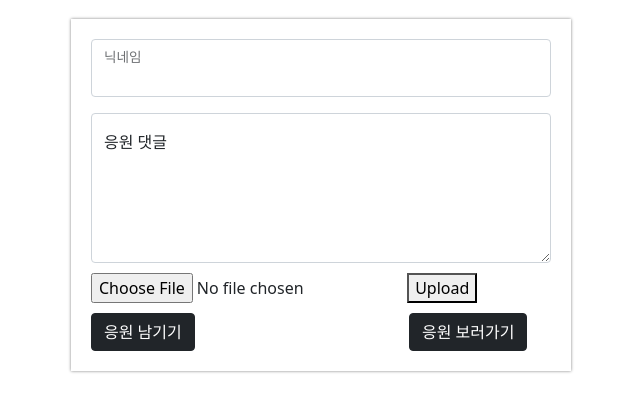
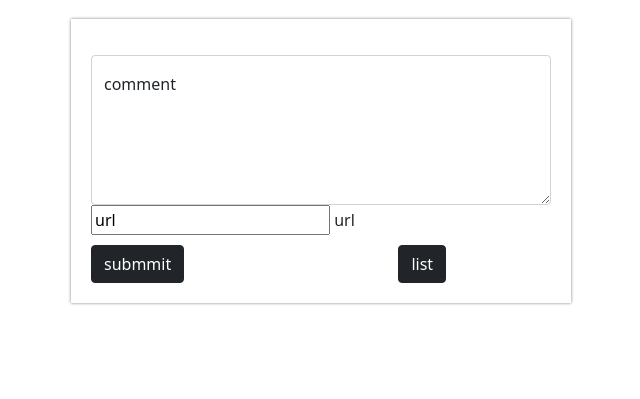
Before and after one commit to Taffymark1/hanghae99-mini-20, a Flask app: page /fanclub in a window 1280 px wide. Shown: the part 401-800 px from the top of the page, without its empty margins (319-959 px from the left). Run offline with Flask 2, Linux system fonts and the light colour scheme.

Commit message:
도와주세ㅛㅛ

```diff
--- a/app.py
+++ b/app.py
@@ -1,7 +1,6 @@
 from flask import *
 from pymongo import MongoClient
 import certifi
-
 
 #mongodb
 ca = certifi.where()
@@ -36,7 +35,14 @@ def login():
     elif userdbpw is None:
         return render_template('login.html')
     else:
+        session['sid'] = request.form['id']
         return redirect('/fanclub')
+
+#logout
+@app.route('/logout')
+def logout():
+    session.pop('id',None)
+    return render_template('login.html')
 
 #commentlist
 @app.route('/list', methods=['GET'])
@@ -46,23 +52,24 @@ def listmain():
 #commentlist
 @app.route('/content', methods=['GET'])
 def listview():
-    exlist = list(db.newjeanscomment.find({},{'_id':False}))
-    return jsonify({'newjeanslist': exlist})
+    exlist = list(db.gallery.find({},{'_id':False}))
+    return jsonify({'gallery': exlist})
 
 
-
-#comentmain
+#photoinsert
 @app.route('/fanclub', methods=['GET','POST'])
 def insert():
-    name = request.form.get('name')
+    photo = request.form.get('photo')
     comment = request.form.get('comment')
 
 #db 넣기
-    if name is not None:
-        db.newjeanscomment.insert_one({'name':name, 'comment':comment, 'num': 0})
-        return render_template('fanclub.html')
+    if photo is not None:
+        db.gallery.insert_one({'photo':photo, 'comment':comment})
+        return render_template('list.html')
     else:
         return render_template('fanclub.html')
+
+
 @app.route('/fanclub/like', methods=['POST'])
 def web_gallery_like_post():
    like_receive = request.form['like_give']
@@ -91,7 +98,7 @@ def signin():
 
 #db 집어넣기
     if userid is not None:
-        db.newjeans.insert_one({'ID': userid, 'PW': userpw, 'NAME': username, 'HP': userhp})
+        db.galleryhost.insert_one({'ID': userid, 'PW': userpw, 'NAME': username, 'HP': userhp})
         return render_template('login.html')
     else:
         return render_template('signin.html')
--- a/javascript/fanclub.js
+++ b/javascript/fanclub.js
@@ -14,18 +14,23 @@ function delete_comment(cardNumber){
 function updateInput(){
     const name = $('#floatingInput').val()
     const comment = $('#floatingTextarea').val()
-    return {name,comment}
+    const url =$('#url').val()
+    return {name,comment,url}
 }
 function plus_comment(){
-        const {name,comment} = updateInput();
+
+        const {photo,comment,url} = updateInput();
 
       	$.ajax({
         type : 'post',
         url : '/fanclub',
-        data : {name,comment}
+        data : {photo,comment,url}
 	  });
 
 }
+
+
+
 
 
 // // const list =
--- a/templates/fanclub.html
+++ b/templates/fanclub.html
@@ -31,26 +31,24 @@
 
 <form action="/fanclub" method="post">
     <div class="myPost">
-        <div class="form-floating mb-3">
-            <input type="text" class="form-control" id="floatingInput" name="name">
-            <label for="floatingInput" id="name">닉네임</label>
+        <div class="form-floating mb-3" id="floatingInput">
+            {% if session['sid']  %}
+            <h3>{{ session['sid']}}</h3>
+            {% endif %}
         </div>
 
         <div class="form-floating">
                 <textarea class="form-control" placeholder="Leave a comment here" id="floatingTextarea"
                           name="comment"></textarea>
-
-            <label for="floatingTextarea" id="comment">응원 댓글</label>
+            <label for="floatingTextarea" id="comment">comment</label>
+        </div>
+        <div>
+            <input type="url" id="url" name="url" value="url">
+            <label for="url" id="url_l">url</label>
         </div>
         <div class="postButton">
-            <input type="file" id="file-input">
-            <button id="upload-button">Upload</button>
-
-
-            <button type="submit" class="btn btn-dark" onclick="add_comment()">응원 남기기</button>
-
-            <button type="button" class="btn btn-dark" id="btn_go" onclick="location.href='/list'">응원 보러가기</button>
-
+            <button type="submit" class="btn btn-dark" onclick="add_comment()">submmit</button>
+            <button type="button" class="btn btn-dark" id="btn_go" onclick="location.href='/list'">list</button>
         </div>
     </div>
 </form>
--- a/templates/list.html
+++ b/templates/list.html
@@ -17,12 +17,12 @@
     data: {},
     success: function (response) {
         console.log('##', response)
-          let rows = response['newjeanslist'];
+          let rows = response['gallery'];
           for (let i = 0; i < rows.length; i++) {
-            let name = rows[i]["name"];
+            let photo = rows[i]["photo"];
             let comment = rows[i]["comment"];
             let temp_html = `<tr>
-                                <td >${name}</td>
+                                <td >${photo}</td>
                                 <td >${comment}</td>
                             </tr>`;
             $("#listpower").append(temp_html);
```
